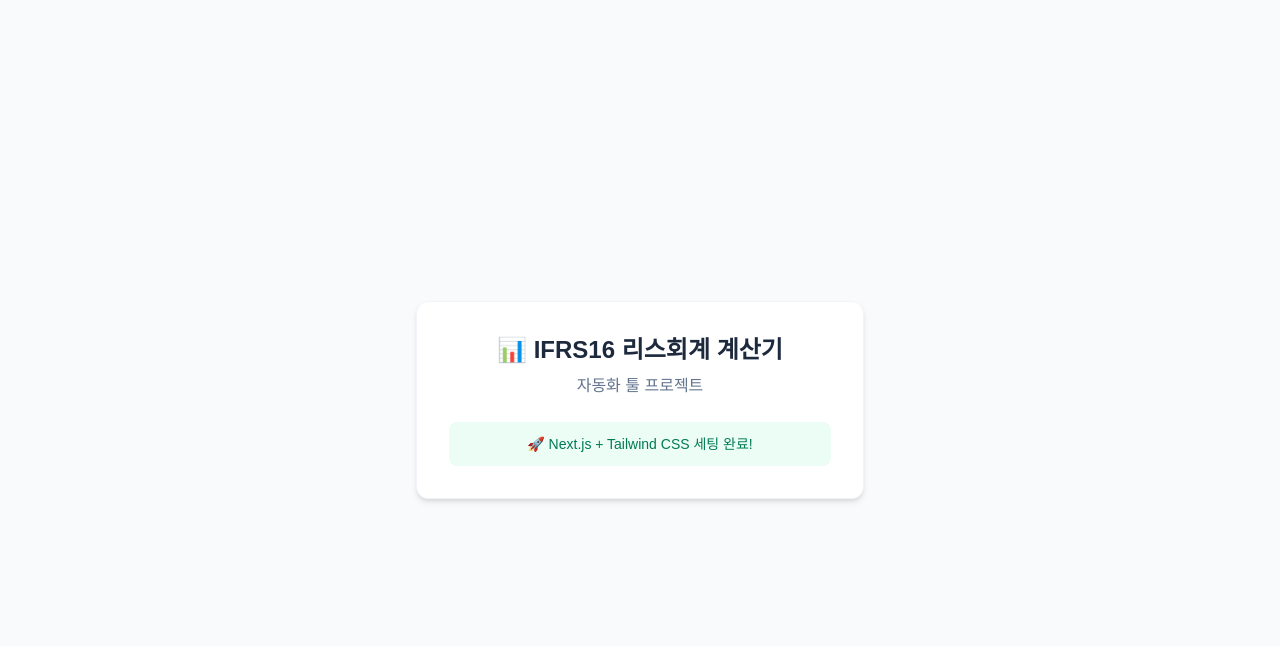
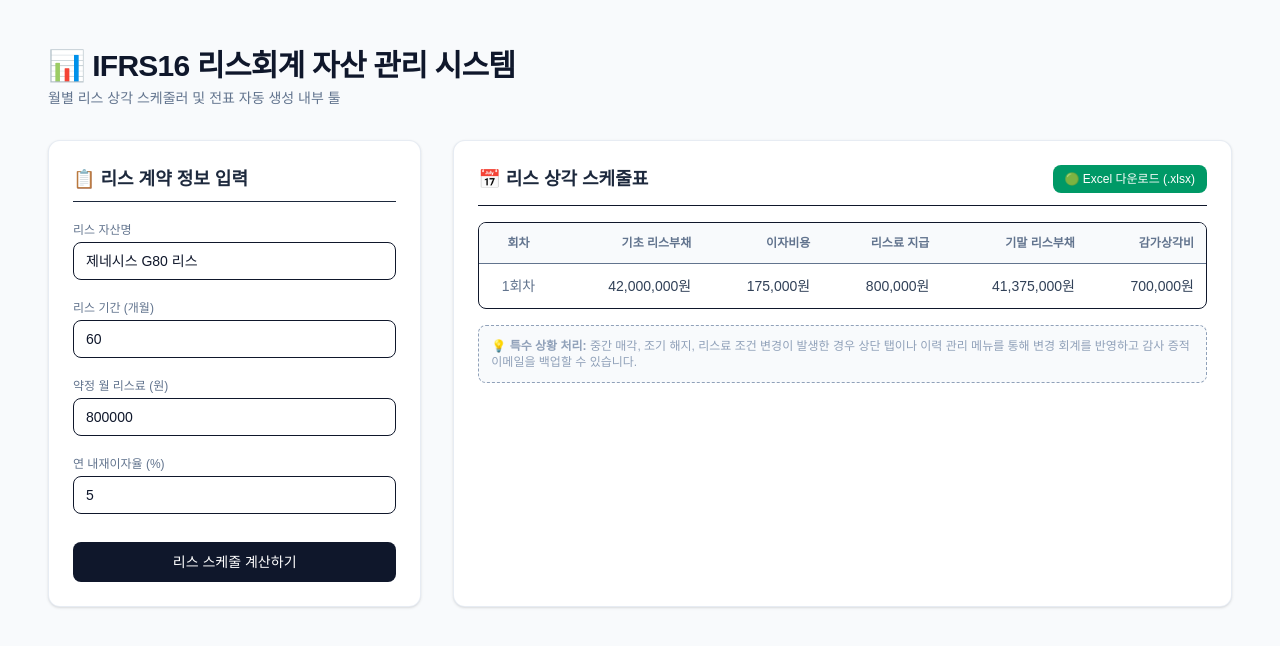
Before and after one commit to mink810/ifrs16-calculator, a Next.js app: page / in a window 1280 px wide. Shown: the top 646 px of the page. Built offline with nearby package versions, Linux system fonts and the light colour scheme.

Commit message:
design: 대시보드 기본 입력 및 테이블 레이아웃 구현

```diff
--- a/app/page.tsx
+++ b/app/page.tsx
@@ -1,14 +1,118 @@
 // src/app/page.tsx
+"use client";
+
+import { useState } from "react";
+
 export default function Home() {
+  // 나중에 수식과 연결할 가짜 데이터 상태 (우선 UI 확인용)
+  const [assetName, setAssetName] = useState("제네시스 G80 리스");
+  const [period, setPeriod] = useState(60);
+  const [monthlyPayment, setMonthlyPayment] = useState(800000);
+  const [interestRate, setInterestRate] = useState(5.0);
+
   return (
-    <main className="flex min-h-screen flex-col items-center justify-center p-24 bg-slate-50">
-      <div className="bg-white p-8 rounded-xl shadow-md max-w-md w-full text-center border border-slate-100">
-        <h1 className="text-2xl font-bold text-slate-800 mb-2">📊 IFRS16 리스회계 계산기</h1>
-        <p className="text-slate-500 mb-6">자동화 툴 프로젝트</p>
+    <main className="min-h-screen bg-slate-50 text-slate-900 p-6 md:p-12">
+      {/* 상단 헤더 */}
+      <header className="max-w-7xl mx-auto mb-8">
+        <h1 className="text-3xl font-bold tracking-tight text-slate-900">📊 IFRS16 리스회계 자산 관리 시스템</h1>
+        <p className="text-sm text-slate-500 mt-1">월별 리스 상각 스케줄러 및 전표 자동 생성 내부 툴</p>
+      </header>
 
-        <div className="text-sm bg-emerald-50 text-emerald-700 p-3 rounded-lg font-medium">
-          🚀 Next.js + Tailwind CSS 세팅 완료!
-        </div>
+      {/* 메인 콘텐츠 영역 (2분할 레이아웃) */}
+      <div className="max-w-7xl mx-auto grid grid-cols-1 lg:grid-cols-3 gap-8">
+
+        {/* 왼쪽: 계약 조건 입력창 (1칸 차지) */}
+        <section className="bg-white p-6 rounded-xl shadow-sm border border-slate-200/80 flex flex-col gap-5 h-fit">
+          <h2 className="text-lg font-semibold border-b pb-2 text-slate-800">📋 리스 계약 정보 입력</h2>
+
+          <div>
+            <label className="block text-xs font-medium text-slate-500 mb-1">리스 자산명</label>
+            <input
+              type="text"
+              value={assetName}
+              onChange={(e) => setAssetName(e.target.value)}
+              className="w-full text-sm px-3 py-2 border rounded-lg focus:outline-none focus:ring-2 focus:ring-slate-500"
+            />
+          </div>
+
+          <div>
+            <label className="block text-xs font-medium text-slate-500 mb-1">리스 기간 (개월)</label>
+            <input
+              type="number"
+              value={period}
+              onChange={(e) => setPeriod(Number(e.target.value))}
+              className="w-full text-sm px-3 py-2 border rounded-lg focus:outline-none focus:ring-2 focus:ring-slate-500"
+            />
+          </div>
+
+          <div>
+            <label className="block text-xs font-medium text-slate-500 mb-1">약정 월 리스료 (원)</label>
+            <input
+              type="number"
+              value={monthlyPayment}
+              onChange={(e) => setMonthlyPayment(Number(e.target.value))}
+              className="w-full text-sm px-3 py-2 border rounded-lg focus:outline-none focus:ring-2 focus:ring-slate-500"
+            />
+          </div>
+
+          <div>
+            <label className="block text-xs font-medium text-slate-500 mb-1">연 내재이자율 (%)</label>
+            <input
+              type="number"
+              step="0.1"
+              value={interestRate}
+              onChange={(e) => setInterestRate(Number(e.target.value))}
+              className="w-full text-sm px-3 py-2 border rounded-lg focus:outline-none focus:ring-2 focus:ring-slate-500"
+            />
+          </div>
+
+          <button className="w-full mt-2 bg-slate-900 hover:bg-slate-800 text-white text-sm font-medium py-2.5 rounded-lg transition-colors">
+            리스 스케줄 계산하기
+          </button>
+        </section>
+
+        {/* 오른쪽: 결과 테이블 및 전표 추출 (2칸 차지) */}
+        <section className="lg:col-span-2 bg-white p-6 rounded-xl shadow-sm border border-slate-200/80 flex flex-col gap-4">
+          <div className="flex justify-between items-center border-b pb-3">
+            <h2 className="text-lg font-semibold text-slate-800">📅 리스 상각 스케줄표</h2>
+            <button className="text-xs bg-emerald-600 hover:bg-emerald-700 text-white font-medium px-3 py-1.5 rounded-lg transition-colors">
+              🟢 Excel 다운로드 (.xlsx)
+            </button>
+          </div>
+
+          {/* 스케줄 테이블 */}
+          <div className="overflow-x-auto border rounded-lg">
+            <table className="w-full text-left text-sm border-collapse">
+              <thead className="bg-slate-50 text-slate-500 text-xs uppercase border-b font-medium">
+                <tr>
+                  <th className="p-3 text-center">회차</th>
+                  <th className="p-3 text-right">기초 리스부채</th>
+                  <th className="p-3 text-right">이자비용</th>
+                  <th className="p-3 text-right">리스료 지급</th>
+                  <th className="p-3 text-right">기말 리스부채</th>
+                  <th className="p-3 text-right">감가상각비</th>
+                </tr>
+              </thead>
+              <tbody className="divide-y text-slate-700">
+                {/* 일단 화면 확인용 가짜 행 1개 */}
+                <tr className="hover:bg-slate-50/50 transition-colors">
+                  <td className="p-3 text-center font-medium text-slate-500">1회차</td>
+                  <td className="p-3 text-right">42,000,000원</td>
+                  <td className="p-3 text-right">175,000원</td>
+                  <td className="p-3 text-right">800,000원</td>
+                  <td className="p-3 text-right">41,375,000원</td>
+                  <td className="p-3 text-right">700,000원</td>
+                </tr>
+                {/* 추가 회차들이 이곳에 반복문으로 꽂힐 예정입니다 */}
+              </tbody>
+            </table>
+          </div>
+
+          <div className="text-xs text-slate-400 bg-slate-50 p-3 rounded-lg border border-dashed">
+            💡 <strong>특수 상황 처리:</strong> 중간 매각, 조기 해지, 리스료 조건 변경이 발생한 경우 상단 탭이나 이력 관리 메뉴를 통해 변경 회계를 반영하고 감사 증적 이메일을 백업할 수 있습니다.
+          </div>
+        </section>
+
       </div>
     </main>
   );
```
